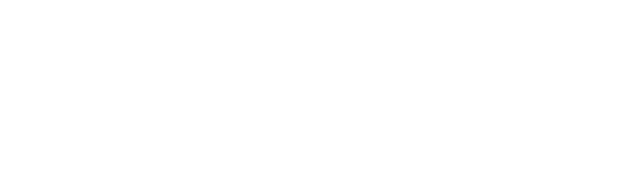
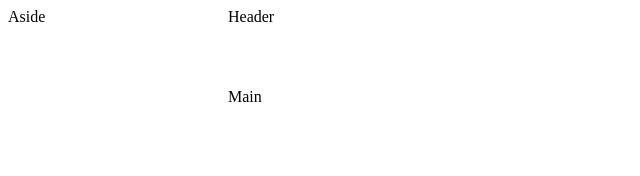
Before and after one commit to maxapply/hm-toutiao, a Vue app: page / in a window 1280 px wide. Shown: the top 176 px of the page, without its empty margins (0-640 px from the left). Built offline with nearby package versions, Linux system fonts and the light colour scheme.

Commit message:
首页模块

```diff
--- a/src/router/index.js
+++ b/src/router/index.js
@@ -2,6 +2,7 @@ import VueRouter from "vue-router";
 import Vue from "vue";
 
 import Login from "../views/login/index.vue";
+import Home from "../views/home/index.vue";
 
 Vue.use(VueRouter);
 
@@ -10,6 +11,10 @@ const router = new VueRouter({
     {
       path: "/login",
       component: Login
+    },
+    {
+      path: "/",
+      component: Home
     }
   ]
 });
--- /dev/null
+++ b/src/views/home/index.vue
@@ -0,0 +1,22 @@
+<template>
+  <div class="home">
+    <el-container>
+      <el-aside width="200px">Aside</el-aside>
+      <el-container>
+        <el-header>Header</el-header>
+        <el-main>Main</el-main>
+      </el-container>
+    </el-container>
+  </div>
+</template>
+
+<script>
+export default {
+  name: "home",
+  data() {
+    return {};
+  }
+};
+</script>
+
+<style scoped lang="less"></style>
--- a/src/views/login/index.vue
+++ b/src/views/login/index.vue
@@ -47,8 +47,8 @@ export default {
     };
     return {
       LoginForm: {
-        mobile: "",
-        code: ""
+        mobile: "13911111111",
+        code: "246810"
       },
       rules: {
         mobile: [
```
